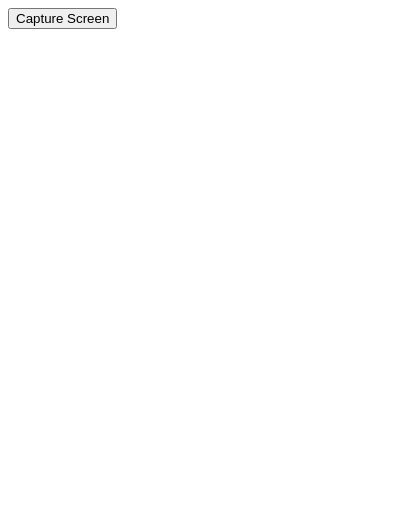
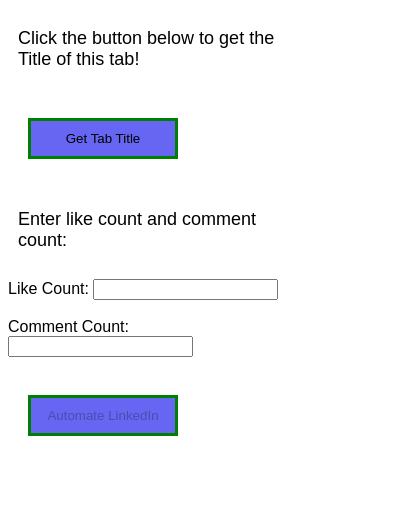
Before and after one commit to malathidevi/Chrome-Extension, a browser extension: page popup.html in a window 400 px wide. Drawn offline with Linux system fonts and the light colour scheme.

Commit message:
Update popup.html

```diff
--- a/popup.html
+++ b/popup.html
@@ -1,10 +1,49 @@
 <!DOCTYPE html>
 <html>
 <head>
-  <title>Screen Capture Extension</title>
+    <title>LinkedIn Automation</title>
+    <style>
+        body {
+            width: 300px;
+            font-family: Arial, sans-serif;
+            height: 500px;
+        }
+        button {
+            margin-top: 30px;
+            margin-bottom: 30px;
+            padding: 5px 10px;
+            background-color: rgb(102, 102, 243);
+            margin: 20px;
+            width: 50%;
+            border: 3px solid green;
+            padding: 10px;
+        }
+        p {
+            font-size: large;
+            padding: 10px 10px;
+        }
+        .content {
+            font-size: large;
+            margin-top: 20px;
+        }
+        .dummy {
+            font-size: medium;
+        }
+    </style>
 </head>
 <body>
-  <button id="captureButton">Capture Screen</button>
-  <script src="popup.js"></script>
+    <p>Click the button below to get the Title of this tab!</p>
+    <button id="getTitleButton">Get Tab Title</button>
+    <div class="dummy" id="demo"></div>
+    <div class="content" id="title"></div>
+
+    <p>Enter like count and comment count:</p>
+    <label for="likeCount">Like Count:</label>
+    <input type="number" id="likeCount" name="likeCount"><br><br>
+    <label for="commentCount">Comment Count:</label>
+    <input type="number" id="commentCount" name="commentCount"><br><br>
+    <button id="automateButton" disabled>Automate LinkedIn</button>
+
+    <script src="popup.js"></script>
 </body>
 </html>
```
